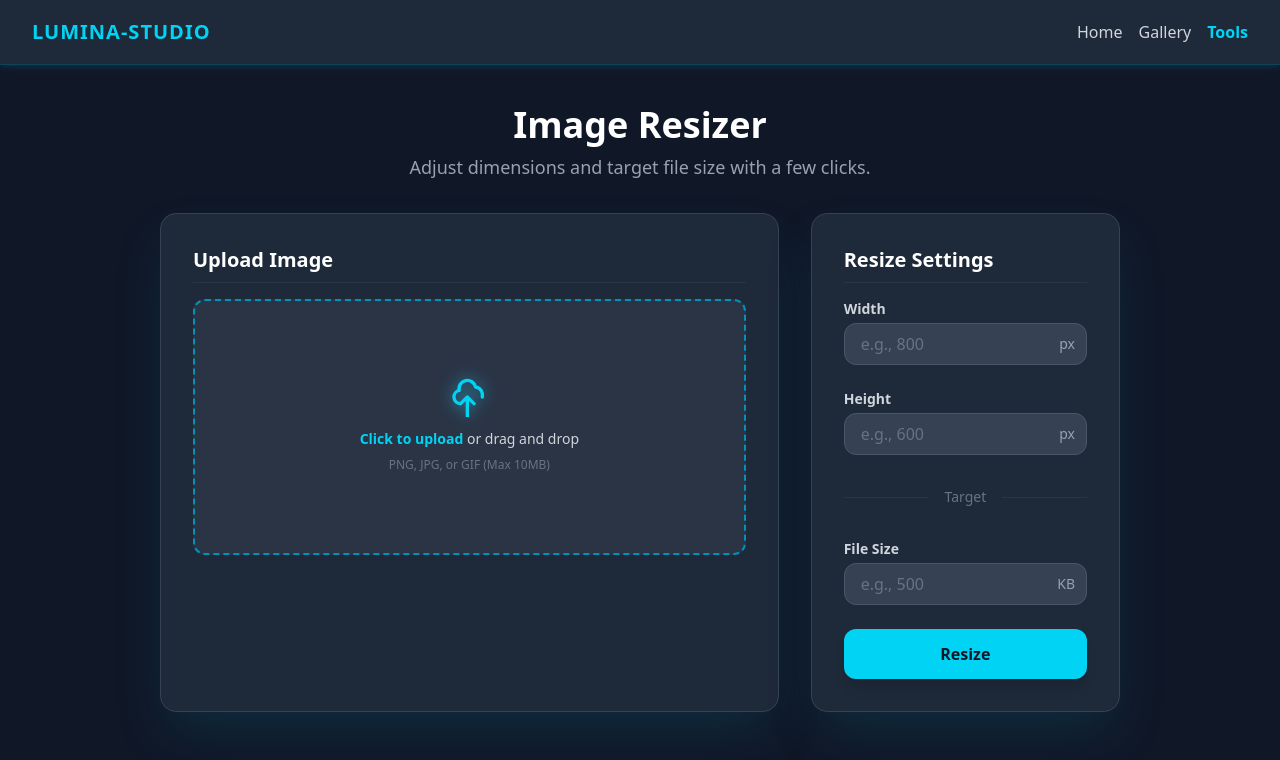
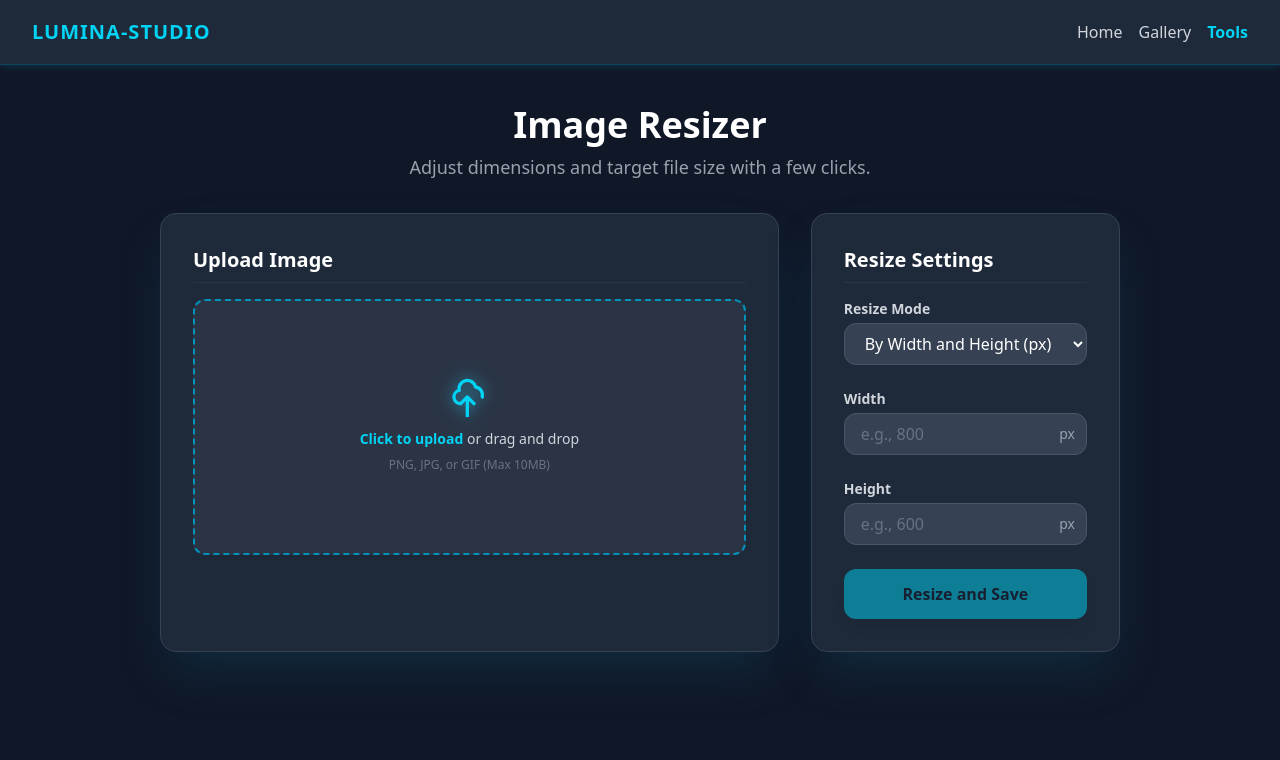
Before and after one commit to Tarun-Upadhyay-616/Lumina, a React (Vite) app: page /edit/resize-image in a window 1280 px wide. Shown: the top 760 px of the page. Built offline with nearby package versions, Linux system fonts and the light colour scheme.

Commit message:
finalized resize page

```diff
--- a/src/Pages/ImageResizePage.jsx
+++ b/src/Pages/ImageResizePage.jsx
@@ -1,10 +1,14 @@
-import React, { useEffect, useState } from 'react';
-import { RESIZEROUTE } from '../RoutesConstants';
-import { apiClient } from './../api-client';
+// src/components/ImageResizePage.jsx
+
+import React, { useEffect, useState, useMemo } from 'react';
+// import { RESIZEROUTE } from '../RoutesConstants'; // Assuming route is defined below
+import { apiClient } from './../api-client'; // Assumes apiClient is defined
 import { IoIosClose } from 'react-icons/io';
-import { upload ,Image ,ImageKitProvider} from '@imagekit/react';
-import LoadingIcons from 'react-loading-icons'
+import LoadingIcons from 'react-loading-icons';
+import { HOST } from '../Constants';
 
+// Placeholder for HOST if it's not defined elsewhere:
+const RESIZE_ENDPOINT = '/edit/resize-image'; // Use the correct endpoint defined in your Express setup
 
 const Navbar = () => (
   <nav className="bg-gray-800 border-b border-cyan-800/50 shadow-md shadow-cyan-900/30">
@@ -27,29 +31,52 @@ const Navbar = () => (
 
 
 const ImageResizePage = () => {
-  const [image, setImage] = useState(null)
-  const [width, setWidth] = useState('')
-  const [height, setHeight] = useState('')
-  const [path, setPath] = useState('')
-  const [size, setSize] = useState('')
-  const [isLoading, setIsLoading] = useState(false)
-  const [previewUrl, setPreviewUrl] = useState('')
-  const [resizedPath, setResizedPath] = useState(null) // State for ImageKit path
-  const [transformation, setTransformation] = useState([]) // State for ImageKit transformation
-  const username = "Tarun"
+  const [image, setImage] = useState(null);
+  const [resizeType, setResizeType] = useState('dimension');
+  const [width, setWidth] = useState(''); // Stores current/original width
+  const [height, setHeight] = useState(''); // Stores current/original height
+  const [targetSizeKB, setTargetSizeKB] = useState('');
+  const [isLoading, setIsLoading] = useState(false);
+  const [previewUrl, setPreviewUrl] = useState('');
+  const [resizedPath, setResizedPath] = useState(null);
+  const [resizedMetrics, setResizedMetrics] = useState({ sizeKB: null, name: null });
+
 
   const handleImageChange = async (event) => {
-    const file = event.target.files[0]
-    if (file) {
-      setImage(file)
-      setResizedPath(null) // Clear previous resized image when a new one is selected
-      setTransformation([]) // Clear transformation
+    const file = event.target.files[0];
+
+    if (file && file.type.startsWith('image/')) {
+      // --- Get and Set Original Dimensions ---
+      const objectUrl = URL.createObjectURL(file);
+      const img = new Image();
+      img.src = objectUrl;
+
+      img.onload = () => {
+        const currentWidth = img.naturalWidth;
+        const currentHeight = img.naturalHeight;
+
+        // Set the original dimensions as the default input values
+        setWidth(currentWidth.toString());
+        setHeight(currentHeight.toString());
+
+        URL.revokeObjectURL(objectUrl);
+      };
+
+      img.onerror = () => {
+        URL.revokeObjectURL(objectUrl);
+        console.error("Error loading image for dimension check.");
+      };
+      // ------------------------------------------
+
+      setImage(file);
+      setResizedPath(null);
+      setResizedMetrics({ sizeKB: null, name: null });
     }
   }
 
   useEffect(() => {
     if (!image) {
-      setPreviewUrl();
+      setPreviewUrl(null);
       return;
     }
     const objectUrl = URL.createObjectURL(image);
@@ -57,72 +84,59 @@ const ImageResizePage = () => {
     return () => URL.revokeObjectURL(objectUrl);
   }, [image]);
 
+  const handleClearImage = () => {
+    setImage(null);
+    setResizedPath(null);
+    setPreviewUrl('');
+    setResizedMetrics({ sizeKB: null, name: null });
+  };
+
+  const isResizeDisabled = useMemo(() => {
+    if (isLoading || !image) return true;
+
+    if (resizeType === 'dimension') {
+      return !(width && height);
+    } else if (resizeType === 'size') {
+      return !targetSizeKB;
+    }
+    return true;
+  }, [isLoading, image, resizeType, width, height, targetSizeKB]);
+
 
   const ResizeImage = async () => {
-    if (!image) {
-      alert("Please select an image to upload.");
-      return;
-    }
+    if (isResizeDisabled) return;
 
-    // 1. Build the transformation array
-    const newTransformation = [];
+    const formData = new FormData();
+    formData.append('image', image);
+    formData.append('resizeType', resizeType);
 
-    // Resize by width (w) and/or height (h)
-    if (width && height) {
-      // Fit to both width and height (e.g., maintain aspect ratio and cover the area)
-      newTransformation.push({ height: height, width: width });
-    } else if (width) {
-      newTransformation.push({ width: width });
-    } else if (height) {
-      newTransformation.push({ height: height });
-    }
-
-    // Target file size (q) - ImageKit uses quality parameter 'q' or 'f' (format) and 'q' combined for size optimization.
-    // If target file size is provided, we can use a quality parameter 'q' in ImageKit.
-    // Note: ImageKit does not have a direct "resize to this exact KB" transformation.
-    // The closest is setting the output quality (q) or format (f),
-    // or using the `IKImage` component's `lqip` prop for a low-quality placeholder.
-    // For general resizing, we'll focus on dimension and assume the user wants the best quality for those dimensions.
-    // However, if we must include the size logic, we can use `q` (quality) if we are also resizing dimensions.
-    // For simplicity and common use case, we will focus on dimension-based resizing (w/h).
-
-    // If target size is provided, we can add a low quality parameter as a proxy for smaller file size.
-    // A quality of 80 is a good default for JPG/WebP optimization. We'll only apply it if dimension is also set.
-    if (size && (width || height)) {
-      // We'll set a quality value inversely related to the desired size.
-      // This is a simplification, as actual quality depends on many factors.
-      // A common practice for file size control is to set a target format (e.g., webp) and a lower quality (q).
-      newTransformation.push({ quality: 60 }); // Use a lower quality to reduce file size
-    }
-
-
-    if (newTransformation.length === 0) {
-      alert("Please set at least a width, height, or file size to perform a resize operation.");
-      return;
+    if (resizeType === 'dimension') {
+      formData.append('width', width);
+      formData.append('height', height);
+    } else if (resizeType === 'size') {
+      formData.append('targetSizeKB', targetSizeKB);
     }
 
     setIsLoading(true);
+    try {
 
-    try {
-      const authResponse = await apiClient.get('/ikit')
-      const authparams = authResponse.data
+      const response = await apiClient.post(RESIZE_ENDPOINT, formData, {
+        headers: { 'Content-Type': 'multipart/form-data' },
+      });
 
-      const uploadResponse = await upload({
-        file: image,
-        fileName: image.name,
-        ...authparams,
-        folder: `/${username}`,
-      })
+      const responseData = response.data.data;
 
-      setPath(uploadResponse.filePath);
+      alert("Image resized successfully!");
 
-      // 3. Set the state for the ImageKit component to display the transformed image
-      setResizedPath(path);
-      setTransformation(newTransformation);
+      setResizedPath(responseData.resizedURL);
+      setResizedMetrics({
+        sizeKB: responseData.resizedSizeKB,
+        name: responseData.resizedName
+      });
 
     } catch (error) {
-      console.error("ImageKit Upload Error:", error)
-      alert("Upload failed. Check console for details.");
+      console.error(error);
+      alert(`Upload failed: ${error.response?.data?.message || error.message}`);
     } finally {
       setIsLoading(false);
     }
@@ -144,23 +158,21 @@ const ImageResizePage = () => {
 
         <div className="flex flex-col lg:flex-row lg:space-x-8">
 
-
           <div className="lg:w-2/3 mb-8 lg:mb-0">
             <div className="bg-gray-800 p-8 rounded-2xl border border-gray-700 shadow-2xl shadow-cyan-900/40 h-full">
               <h2 className="text-xl font-semibold text-white mb-4 border-b border-gray-700/50 pb-2 flex gap-5 justify-between">
                 {!image ? "Upload Image" : image.name}
-                {image && <IoIosClose className='text-red-500 text-4xl flex justify-center items-center' onClick={() => { setImage(null); setResizedPath(null); setTransformation([]); }} />}
+                {image && <IoIosClose className='text-red-500 text-4xl cursor-pointer' onClick={handleClearImage} />}
               </h2>
 
               {!image ? (
-                // Upload Area
+                // --- File Upload Area ---
                 <div className="flex items-center justify-center w-full">
                   <label
                     htmlFor="dropzone-file"
                     className="flex flex-col items-center justify-center w-full h-64 border-2 border-dashed border-cyan-600 rounded-xl cursor-pointer bg-gray-700/50 hover:bg-gray-700 transition duration-200"
                   >
                     <div className="flex flex-col items-center justify-center pt-5 pb-6">
-
                       <svg className="w-10 h-10 mb-3 text-cyan-400 drop-shadow-[0_0_8px_rgba(45,212,255,0.7)]" fill="none" stroke="currentColor" viewBox="0 0 24 24" xmlns="http://www.w3.org/2000/svg"><path strokeLinecap="round" strokeLinejoin="round" strokeWidth="2" d="M7 16a4 4 0 01-.88-7.903A5 5 0 1115.9 6L16 6a5 5 0 014 4v2m-5 4l-4-4m0 0l-4 4m4-4v12"></path></svg>
                       <p className="mb-2 text-sm text-gray-300">
                         <span className="font-semibold text-cyan-400">Click to upload</span> or drag and drop
@@ -172,42 +184,63 @@ const ImageResizePage = () => {
                     <input id="dropzone-file" type="file" className="hidden" accept="image/*" onChange={handleImageChange} />
                   </label>
                 </div>)
-                // Image Preview/Transformed Image Area
-                : (<div className="flex flex-col items-center justify-center w-full">
-                  {/* Display ImageKit transformed image if resizedPath is set, otherwise show local preview */}
-                  {resizedPath ? (
-                    <>
-                      <h3 className="text-white text-lg mb-4">Resized Image (via ImageKit)</h3>
-                      <ImageKitProvider urlEndpoint="https://ik.imagekit.io/tarunupy">
-                        <Image
-                          src={path}
-                          alt="Background with 100x100 solid color overlay"
-                          transformation={[
-                            {
-                              aiRemoveBackground: true
-                            }
-                          ]}
-                          format = "jpeg"
-                        />
-                      </ImageKitProvider>
-                    </>
-                  ) : (
-                    <>
-                      <h3 className="text-white text-lg mb-4">Local Preview (Original Image)</h3>
-                      <img src={previewUrl} alt="Image Preview" className="max-w-full h-auto" />
-                    </>
+
+                : (
+                  <div className="flex flex-col items-center justify-center w-full">
+                    <div className='relative w-full h-auto max-h-[50vh] overflow-hidden rounded-xl'>
+                      <img src={previewUrl} alt="Original Image Preview" className="w-full h-auto object-contain" />
+                    </div>
+                    <div className="mt-4 text-center text-gray-400 text-sm">
+                      Original Size: {image.size ? (image.size / 1024).toFixed(2) : ''} KB |
+                      Dimensions: {width}px x {height}px
+                    </div>
+
+                    {resizedPath && (
+                      <div className="mt-6 p-4 bg-gray-700 rounded-xl w-full text-center">
+                        <h3 className="text-xl font-bold text-cyan-400 mb-4">Resize Complete!</h3>
+
+                        <p className="text-sm font-bold text-white mb-4">
+                          New Size: {resizedMetrics.sizeKB ? resizedMetrics.sizeKB.toFixed(2) : 'N/A'} KB
+                        </p>
+
+                        <img src={`${HOST}${resizedPath}`} alt="Resized Image"
+                          className="max-w-full h-auto object-contain mx-auto border border-cyan-500 rounded my-4" />
+
+                        <a
+                          href={`${HOST}${resizedPath}`} download
+                          className="inline-flex items-center justify-center py-2 px-6 rounded-xl bg-green-500 hover:bg-green-600 text-white font-semibold transition"
+                        >
+                          Download Image
+                        </a>
+                      </div>
                     )}
                   </div>)}
-
-
             </div>
           </div>
 
+          {/* --- Settings Panel --- */}
           <div className="lg:w-1/3">
             <div className="bg-gray-800 p-8 rounded-2xl border border-gray-700 shadow-2xl shadow-cyan-900/40 space-y-6">
               <h2 className="text-xl font-semibold text-white mb-4 border-b border-gray-700/50 pb-2">
                 Resize Settings
               </h2>
+              <div>
+                <label htmlFor="resizeType" className="block text-sm font-semibold text-gray-300 mb-1">
+                  Resize Mode
+                </label>
+                <select
+                  id="resizeType"
+                  value={resizeType}
+                  onChange={(e) => setResizeType(e.target.value)}
+                  className="block w-full px-4 py-2 bg-gray-700 text-white border border-gray-600 rounded-xl focus:outline-none focus:ring-2 focus:ring-cyan-500 focus:border-cyan-500 transition duration-150"
+                >
+                  <option value="dimension">By Width and Height (px)</option>
+                  <option value="size">By Target File Size (KB)</option>
+                </select>
+              </div>
+
+              {resizeType === 'dimension' && (
+                <>
                   <div>
                     <label htmlFor="width" className="block text-sm font-semibold text-gray-300 mb-1">
                       Width
@@ -247,26 +280,27 @@ const ImageResizePage = () => {
                       </span>
                     </div>
                   </div>
+                </>
+              )}
 
-
-
+              {resizeType === 'size' && (
+                <div>
                   <div className="flex items-center py-2">
                     <div className="grow border-t border-gray-700/50"></div>
                     <span className="shrink mx-4 text-gray-500 text-sm font-medium">Target</span>
                     <div className="grow border-t border-gray-700/50"></div>
                   </div>
-              <div>
-                <label htmlFor="filesize" className="block text-sm font-semibold text-gray-300 mb-1">
-                  File Size
+                  <label htmlFor="targetSizeKB" className="block text-sm font-semibold text-gray-300 mb-1">
+                    Target File Size
                   </label>
                   <div className="relative">
                     <input
                       type="number"
-                    id="filesize"
+                      id="targetSizeKB"
                       placeholder="e.g., 500"
                       min="1"
-                    value={size}
-                    onChange={(e) => setSize(e.target.value)}
+                      value={targetSizeKB}
+                      onChange={(e) => setTargetSizeKB(e.target.value)}
                       className="block w-full px-4 py-2 bg-gray-700 text-white border border-gray-600 rounded-xl placeholder-gray-500 focus:outline-none focus:ring-2 focus:ring-cyan-500 focus:border-cyan-500 transition duration-150"
                     />
                     <span className="absolute inset-y-0 right-0 flex items-center pr-3 text-gray-400 text-sm">
@@ -274,12 +308,15 @@ const ImageResizePage = () => {
                     </span>
                   </div>
                 </div>
+              )}
+
 
               <button
-                className="w-full flex justify-center py-3 px-4 mt-6 border border-transparent rounded-xl shadow-lg text-md font-bold text-gray-900 bg-cyan-400 hover:bg-cyan-300 focus:outline-none focus:ring-4 focus:ring-offset-2 focus:ring-cyan-600 focus:ring-offset-gray-800 transition duration-200" onClick={ResizeImage}
-                disabled={isLoading}
+                className="w-full flex justify-center py-3 px-4 mt-6 border border-transparent rounded-xl shadow-lg text-md font-bold text-gray-900 bg-cyan-400 hover:bg-cyan-300 focus:outline-none focus:ring-4 focus:ring-offset-2 focus:ring-cyan-600 focus:ring-offset-gray-800 transition duration-200 disabled:opacity-50 disabled:cursor-not-allowed"
+                onClick={ResizeImage}
+                disabled={isResizeDisabled}
               >
-                {isLoading ? <LoadingIcons.ThreeDots className="h-6 w-6 text-gray-900" /> : "Resize"}
+                {isLoading ? <LoadingIcons.ThreeDots className="h-6 w-6 text-gray-900" /> : "Resize and Save"}
               </button>
             </div>
           </div>
```
Lines whose indentation alone changed are shown as unchanged.
